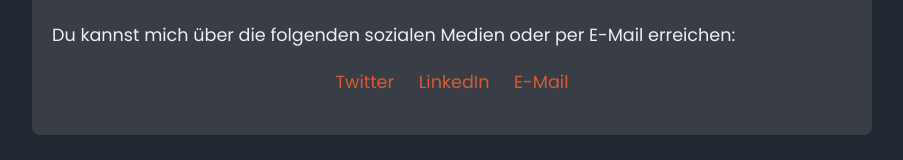
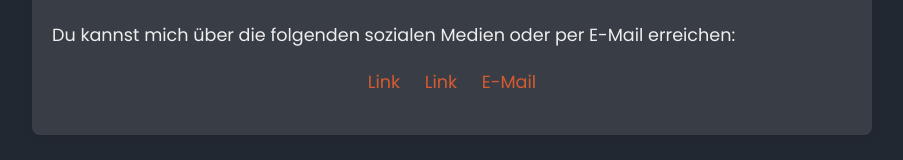
Before and after one commit to DotProject91/AboutMe, a plain HTML site: page index.html in a window 1280 px wide. Shown: the part 600-760 px from the top of the page, without its empty margins (188-1091 px from the left). Drawn offline with Linux system fonts and the light colour scheme.

Commit message:
Update index.html
Change "social-links"

```diff
--- a/index.html
+++ b/index.html
@@ -74,8 +74,8 @@
             <div class="section-title">Kontakt</div>
             <p>Du kannst mich über die folgenden sozialen Medien oder per E-Mail erreichen:</p>
             <div class="social-links">
-                <a href="https://twitter.com/dein-profil" target="_blank">Twitter</a>
-                <a href="https://linkedin.com/in/dein-profil" target="_blank">LinkedIn</a>
+                <a href="https://schltn.de" target="_blank">Link</a>
+                <a href="https://schltn.de" target="_blank">Link</a>
                 <a href="mailto:deine-email@example.com">E-Mail</a>
             </div>
         </div>
```
